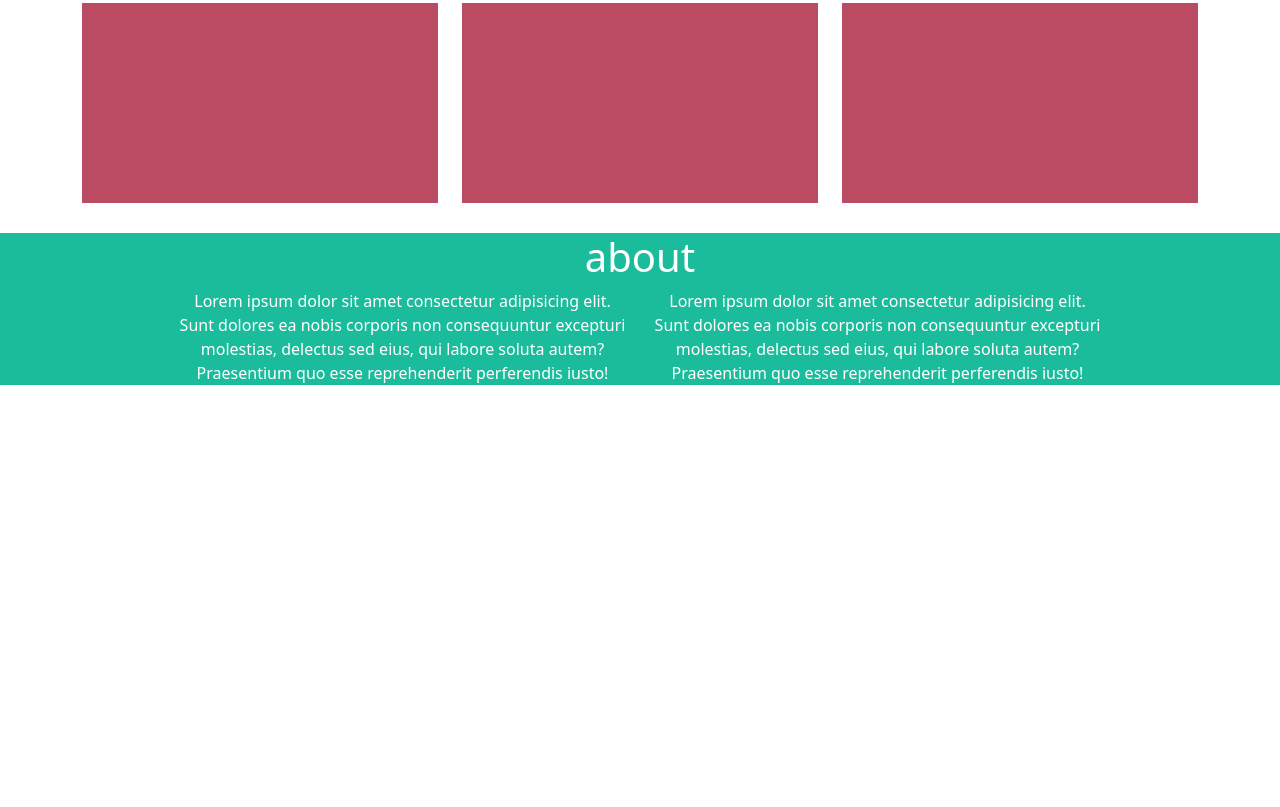
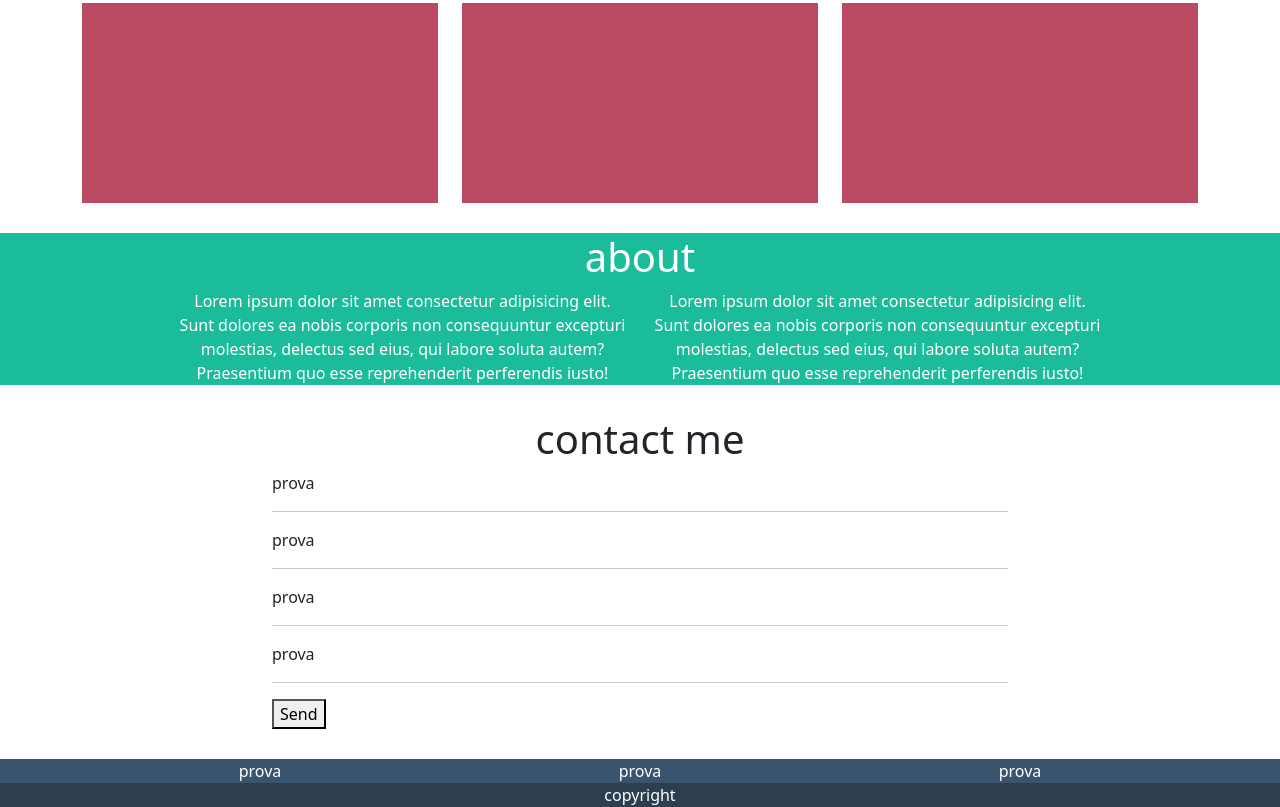
Before and after one commit to sebastianocalella/html-css-bootstrap-freelancer, a plain HTML site: page index.html in a window 1280 px wide. Shown: the part 363-1170 px from the top of the page. Before the commit the page ends 800 px from the top, so only its background shows below. Drawn offline with nearby package versions, Linux system fonts and the light colour scheme.

Commit message:
site logic structure by bootstrap

```diff
--- a/index.html
+++ b/index.html
@@ -64,7 +64,7 @@
             </div>
         </section>
 
-        <section id="about">
+        <section id="about"><!--about section-->
             <div class="container">
                 <div class="row justify-content-center text-center">
                     <div class="col-12">
@@ -87,5 +87,48 @@
                 </div>
             </div>
         </section>
+
+        <section id="contact-me"><!--contact section-->
+            <div class="container">
+                <div class="row justify-content-center">
+                    <div class="col-12 text-center">
+                        <h1>
+                            contact me
+                        </h1>
+                    </div>
+
+                    <div class="col-8">
+                        <ul>
+                            <li>prova</li>
+                            <hr>
+                            <li>prova</li>
+                            <hr>
+                            <li>prova</li>
+                            <hr>
+                            <li>prova</li>
+                            <hr>
+                        </ul>
+                        <button>Send</button>
+                    </div>
+                </div>
+            </div>
+        </section>
+
+        <footer>
+            <div class="container">
+                <div class="row justify-content-center text-center">
+                    <div class="col-12 col-md-4">prova</div>
+                    <div class="col-12 col-md-4">prova</div>
+                    <div class="col-12 col-md-4">prova</div>
+                </div>
+            </div>
+            <div class="my_copyright">
+                <div class="container">
+                    <div class="row justify-content-center text-center">
+                        <div class="col-12">copyright</div>
+                    </div>
+                </div>
+            </div>
+        </footer>
     </body>
 </html>
--- a/style.css
+++ b/style.css
@@ -1,3 +1,11 @@
+*{
+    list-style-type: none;
+}
+
+ul{
+    padding: 0;
+}
+
 section{
     margin-bottom: 30px;
 }
@@ -11,3 +19,12 @@ section:nth-of-type(odd){
     height: 200px;
     background-color: #ba4b63;
 }
+
+footer{
+    background-color: #3a546d;
+    color: white;
+}
+
+.my_copyright{
+    background-color: #2c3e50;
+}
```
